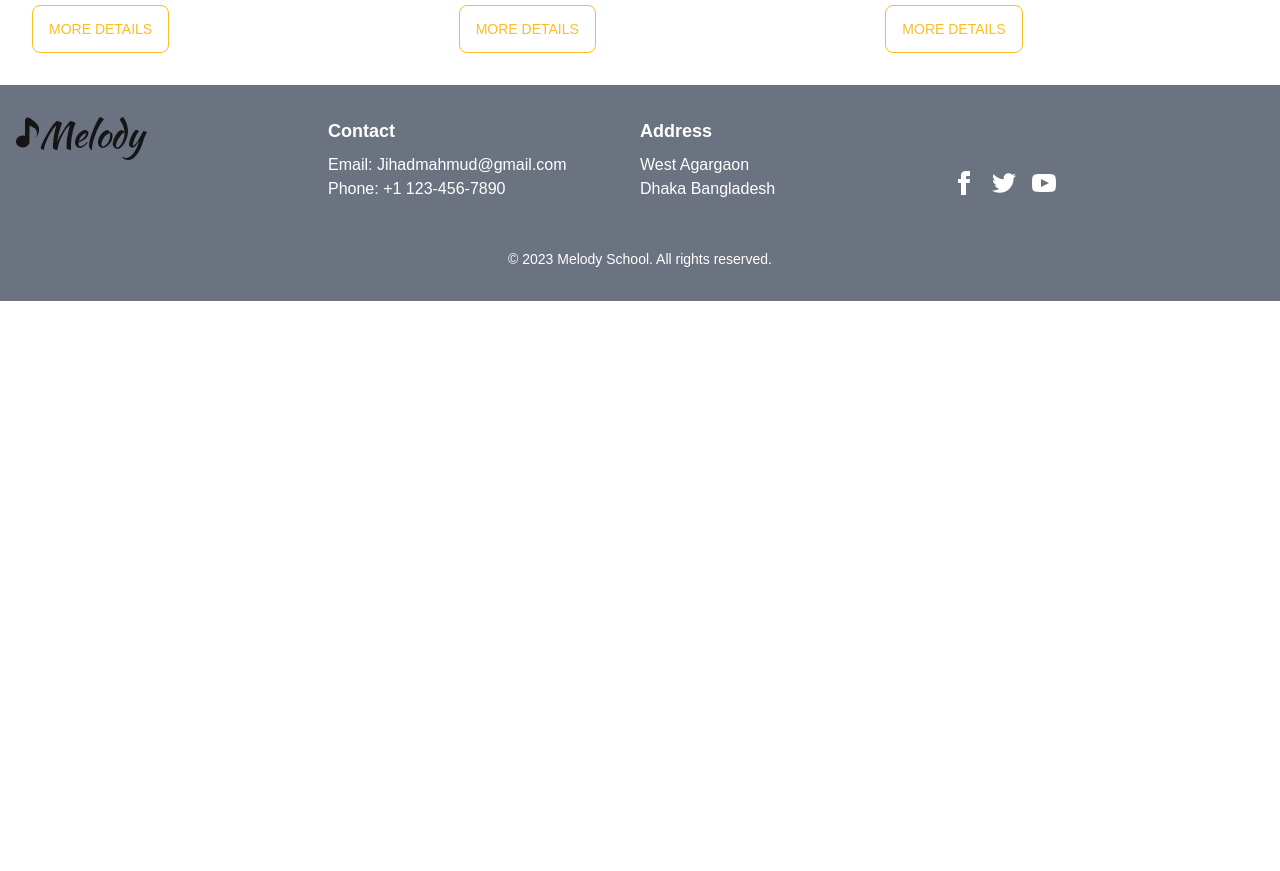
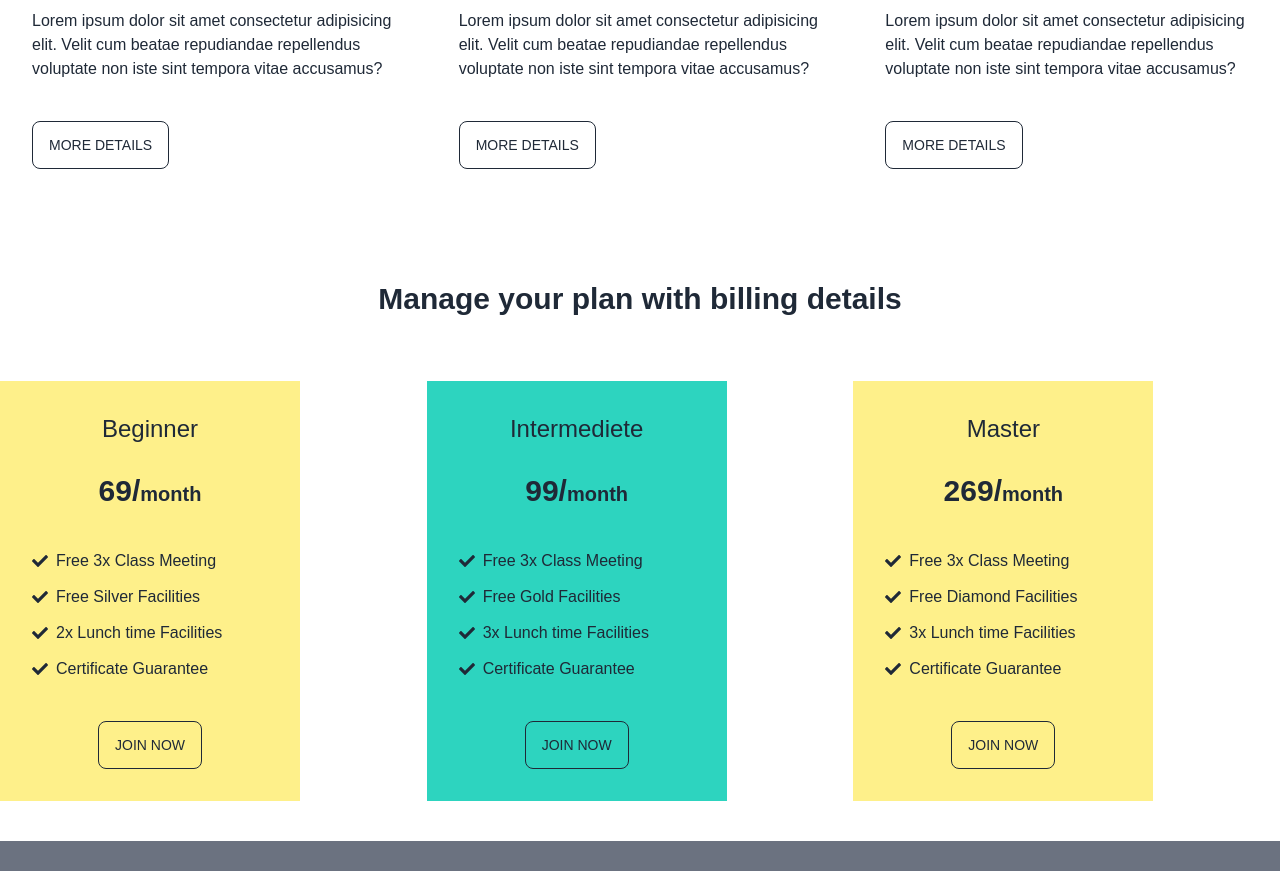
Before and after one commit to Jihad710/melody-school-client, a React (Vite) app: page / in a window 1280 px wide. Shown: the part 2360-3231 px from the top of the page. Before the commit the page ends 2661 px from the top, so only its background shows below. Built offline with nearby package versions, Linux system fonts and the light colour scheme; no server answers; a web font is replaced by a local one.

Commit message:
plan section done

```diff
--- a/package.json
+++ b/package.json
@@ -10,6 +10,7 @@
     "preview": "vite preview"
   },
   "dependencies": {
+    "@react-icons/all-files": "^4.1.0",
     "firebase": "^9.22.1",
     "localforage": "^1.10.0",
     "match-sorter": "^6.3.1",
--- a/src/Pages/Home/DayClasses/DayClasses.jsx
+++ b/src/Pages/Home/DayClasses/DayClasses.jsx
@@ -7,7 +7,7 @@ import drum from "../../../assets/Banner/Drum.png";
 const DayClasses = () => {
   return (
     <section>
-      <div className="text-4xl mt-10 font-semibold mb-5 flex justify-between items-center">
+      <div className="text-4xl  font-semibold mb-16 mt-20 flex justify-between items-center">
         <h2>
           Our class is where your passions
           <br />
@@ -34,7 +34,7 @@ const DayClasses = () => {
           </p>
           <div className="card-actions mr-3">
            <Link className="hover:text-green-400" to="/">
-              <button className="btn btn-outline btn-warning font-light">
+                  <button className="btn btn-outline mt-8  hover:bg-black font-medium">
                     More Details
                   </button>
                 </Link>
@@ -54,7 +54,7 @@ const DayClasses = () => {
           </p>
           <div className="card-actions mr-3">
            <Link className="hover:text-green-400" to="/">
-              <button className="btn btn-outline btn-warning font-light">
+                  <button className="btn btn-outline  mt-8 hover:bg-black font-medium">
                     More Details
                   </button>
                 </Link>
@@ -74,7 +74,7 @@ const DayClasses = () => {
           </p>
           <div className="card-actions mr-3">
            <Link className="hover:text-green-400" to="/">
-              <button className="btn btn-outline btn-warning font-light">
+                  <button className="btn btn-outline  mt-8 hover:bg-black font-medium">
                     More Details
                   </button>
                 </Link>
@@ -94,7 +94,7 @@ const DayClasses = () => {
           </p>
           <div className="card-actions mr-3">
            <Link className="hover:text-green-400" to="/">
-              <button className="btn btn-outline btn-warning font-light">
+                  <button className="btn btn-outline mt-8  hover:bg-black font-medium">
                     More Details
                   </button>
                 </Link>
@@ -114,7 +114,7 @@ const DayClasses = () => {
           </p>
           <div className="card-actions mr-3">
            <Link className="hover:text-green-400" to="/">
-              <button className="btn btn-outline btn-warning font-light">
+                  <button className="btn btn-outline mt-8  hover:bg-black font-medium">
                     More Details
                   </button>
                 </Link>
@@ -134,7 +134,7 @@ const DayClasses = () => {
           </p>
           <div className="card-actions mr-3">
            <Link className="hover:text-green-400" to="/">
-              <button className="btn btn-outline btn-warning font-light">
+                  <button className="btn btn-outline mt-8  hover:bg-black font-medium">
                     More Details
                   </button>
                 </Link>
--- a/src/Pages/Home/Description/Description.jsx
+++ b/src/Pages/Home/Description/Description.jsx
@@ -1,5 +1,6 @@
-import { AiOutlineArrowRight } from 'react-icons/ai';
+
 import image from '../../../assets/Banner/passionate-guy-in-headphones-holding-microphone-s-2022-06-16-14-59-42-utc-removebg-preview.png'
+import { Link } from 'react-router-dom';
 
 const Description = () => {
     return (
@@ -9,7 +10,8 @@ const Description = () => {
             <div className="w-1/2 space-y-5 mb-10">
               <h2 className="text-3xl space-x-4 ">Music is everybody’s possession. It’s only publishers who think that people own it.</h2>
               <p>Lorem ipsum dolor sit amet consectetur adipisicing elit. Blanditiis nulla repellat odit obcaecati fuga voluptates harum iusto corporis facere ducimus!</p>
-              <button className='btn btn-outline btn-warning'>Register Now <AiOutlineArrowRight></AiOutlineArrowRight></button>
+              <Link
+              ><button className='btn btn-outline btn-warning'>Register Now </button></Link>
 
             </div>
 
--- a/src/Pages/Home/Home/Home.jsx
+++ b/src/Pages/Home/Home/Home.jsx
@@ -3,6 +3,7 @@ import Banner from "../Banner/Banner";
 import DayClasses from "../DayClasses/DayClasses";
 import Description from "../Description/Description";
 import Information from "../Information/Information";
+import ManagePlan from "../ManagePlan/ManagePlan";
 
 
 
@@ -14,6 +15,7 @@ const Home = () => {
             <Description></Description>
             <Information></Information>
             <DayClasses></DayClasses>
+            <ManagePlan></ManagePlan>
 
         </div>
     );
--- /dev/null
+++ b/src/Pages/Home/ManagePlan/ManagePlan.jsx
@@ -0,0 +1,122 @@
+import { Link } from "react-router-dom";
+import { FaCheck } from "react-icons/fa";
+
+const ManagePlan = () => {
+  return (
+    <div>
+      <h2 className="text-3xl font-semibold text-center mt-20 mb-16">
+        Manage your plan with billing details
+      </h2>
+
+      <div className="grid gap-0 grid-cols-1 md:grid-cols-3 mb-40">
+        <div className="card bg-base-100 h-[300px] w-[300px]">
+          <div className="card-body bg-yellow-200">
+            <h2 className="text-center text-2xl mb-5">Beginner</h2>
+            <div className="mb-5">
+              <p className="text-3xl font-semibold text-center">
+                69/<span className="text-xl">month</span>
+              </p>
+            </div>
+            <div>
+              <div className="flex items-center justify-center mt-3">
+                <FaCheck className="mr-2" />
+                <p className="text-left">Free 3x Class Meeting</p>
+              </div>
+              <div className="flex items-center justify-center mt-3">
+                <FaCheck className="mr-2" />
+                <p className="text-left">Free Silver Facilities</p>
+              </div>
+              <div className="flex items-center justify-center mt-3">
+                <FaCheck className="mr-2" />
+                <p className="text-left">2x Lunch time Facilities</p>
+              </div>
+              <div className="flex items-center justify-center mt-3">
+                <FaCheck className="mr-2" />
+                <p className="text-left">Certificate Guarantee</p>
+              </div>
+              <div className="card-actions flex justify-center mt-10">
+              <Link className="hover:text-green-400" to="/">
+                  <button className="btn btn-outline   hover:bg-black font-medium">
+                    Join Now
+                  </button>
+                </Link>
+              </div>
+            </div>
+          </div>
+        </div>
+        <div className="card bg-base-100 h-[300px] w-[300px]">
+          <div className="card-body bg-teal-400">
+            <h2 className="text-center text-2xl mb-5">Intermediete</h2>
+            <div className="mb-5">
+              <p className="text-3xl font-semibold text-center">
+                99/<span className="text-xl">month</span>
+              </p>
+            </div>
+            <div>
+              <div className="flex items-center justify-center mt-3">
+                <FaCheck className="mr-2" />
+                <p className="text-left">Free 3x Class Meeting</p>
+              </div>
+              <div className="flex items-center justify-center mt-3">
+                <FaCheck className="mr-2" />
+                <p className="text-left">Free Gold Facilities</p>
+              </div>
+              <div className="flex items-center justify-center mt-3">
+                <FaCheck className="mr-2" />
+                <p className="text-left">3x Lunch time Facilities</p>
+              </div>
+              <div className="flex items-center justify-center mt-3">
+                <FaCheck className="mr-2" />
+                <p className="text-left">Certificate Guarantee</p>
+              </div>
+              <div className="card-actions flex justify-center mt-10">
+              <Link className="hover:text-green-400" to="/">
+                  <button className="btn btn-outline   hover:bg-black font-medium">
+                    Join Now
+                  </button>
+                </Link>
+              </div>
+            </div>
+          </div>
+        </div>
+        <div className="card bg-base-100 h-[300px] w-[300px]">
+          <div className="card-body bg-yellow-200">
+            <h2 className="text-center text-2xl mb-5">Master</h2>
+            <div className="mb-5">
+              <p className="text-3xl font-semibold text-center">
+                269/<span className="text-xl">month</span>
+              </p>
+            </div>
+            <div>
+              <div className="flex items-center justify-center mt-3">
+                <FaCheck className="mr-2" />
+                <p className="text-left">Free 3x Class Meeting</p>
+              </div>
+              <div className="flex items-center justify-center mt-3">
+                <FaCheck className="mr-2" />
+                <p className="text-left">Free Diamond Facilities</p>
+              </div>
+              <div className="flex items-center justify-center mt-3">
+                <FaCheck className="mr-2" />
+                <p className="text-left">3x Lunch time Facilities</p>
+              </div>
+              <div className="flex items-center justify-center mt-3">
+                <FaCheck className="mr-2" />
+                <p className="text-left">Certificate Guarantee</p>
+              </div>
+              <div className="card-actions flex justify-center mt-10">
+                <Link className="hover:text-green-400" to="/">
+                  <button className="btn btn-outline   hover:bg-black font-medium">
+                    Join Now
+                  </button>
+                </Link>
+              </div>
+            </div>
+          </div>
+        </div>
+      </div>
+    </div>
+  );
+};
+
+export default ManagePlan;
```
Also changed, not shown: src/Pages/Home/Information/Information.jsx (+5 -5 lines), 1 other file (tests, documents, lock files or other folders). Lines whose indentation alone changed are shown as unchanged.
